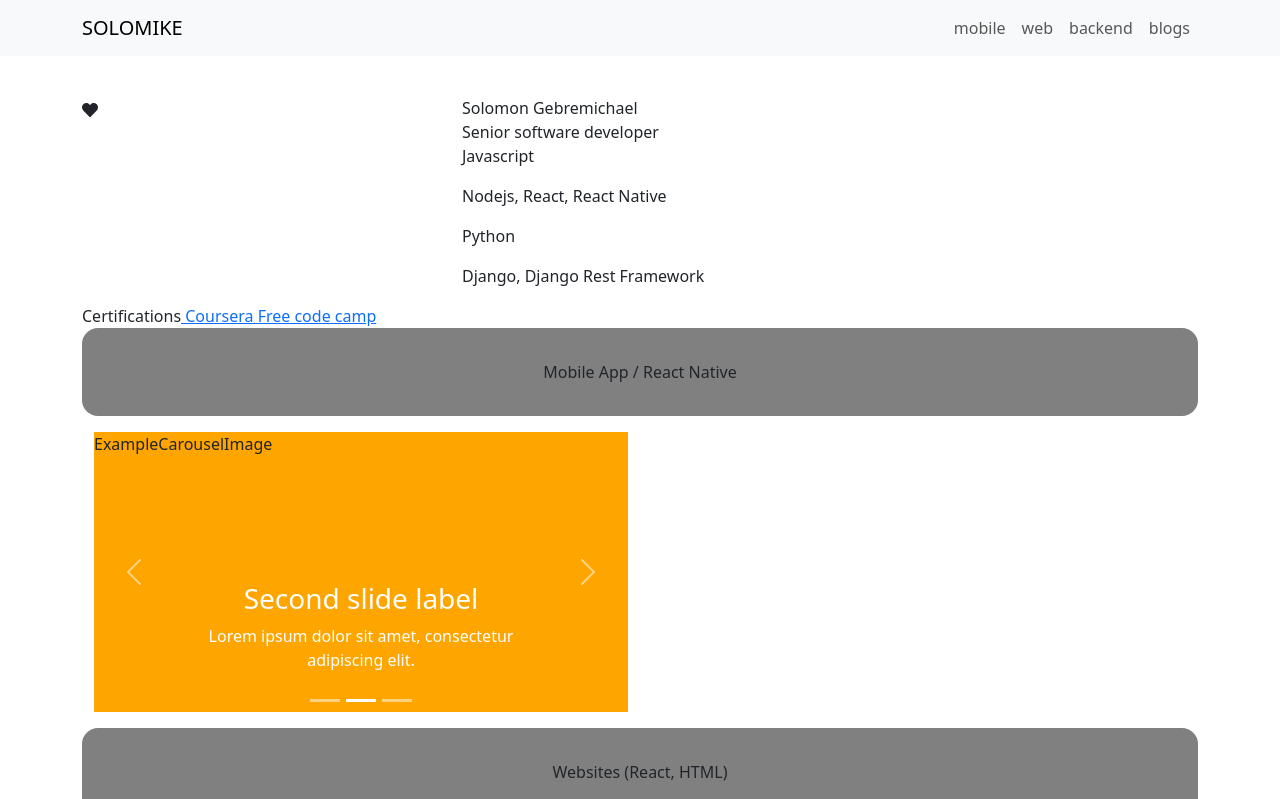
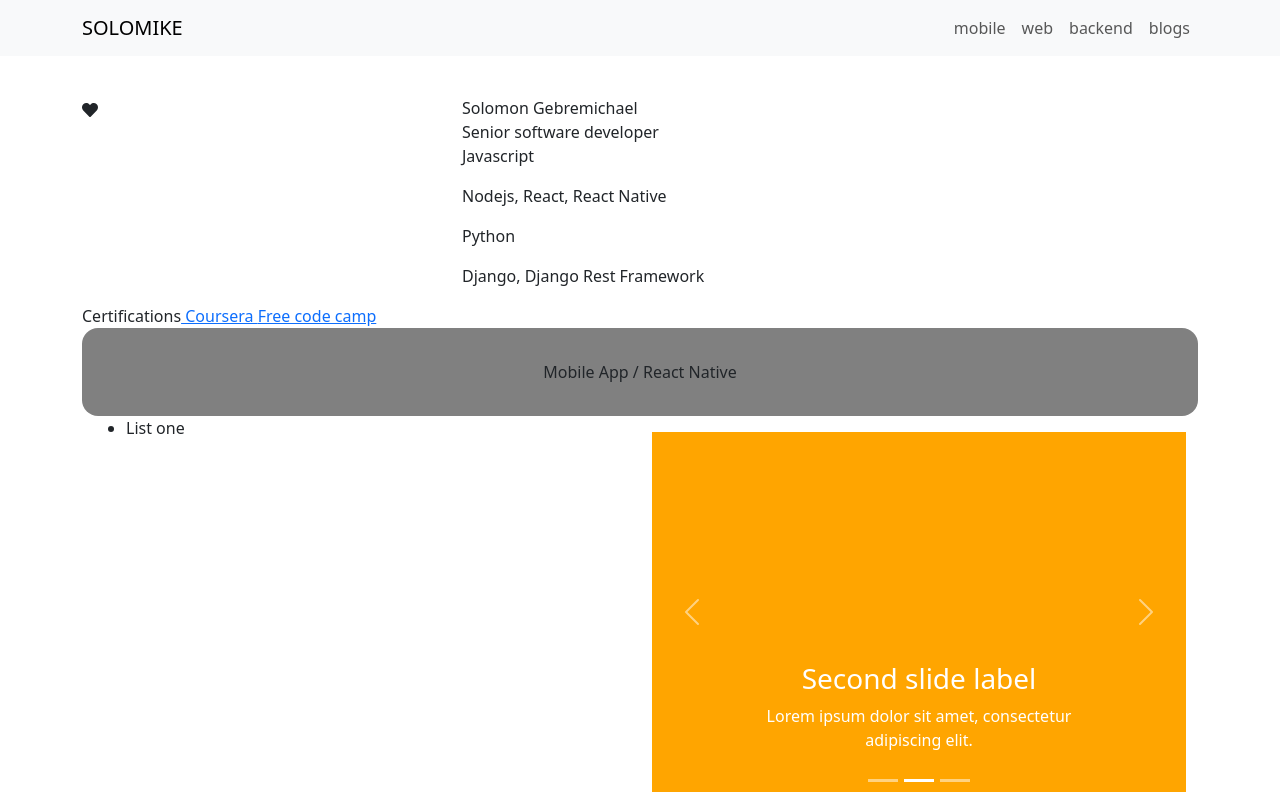
Before and after one commit to Solomon141/solmike, a React (Create React App) app: page / in a window 1280 px wide. Shown: the top 799 px of the page. Built offline with nearby package versions, Linux system fonts and the light colour scheme.

Commit message:
pull not working

```diff
--- a/src/screens/MobileApps.js
+++ b/src/screens/MobileApps.js
@@ -1,6 +1,6 @@
-import { useState } from 'react';
-import Carousel from 'react-bootstrap/Carousel';
-import ExampleCarouselImage from './components/ExampleCarouselImage';
+import { useState } from "react";
+import Carousel from "react-bootstrap/Carousel";
+import ExampleCarouselImage from "./components/ExampleCarouselImage";
 
 function MobileApps() {
   const [index, setIndex] = useState(0);
@@ -11,6 +11,12 @@ function MobileApps() {
   return (
     <div className="container">
       <div className="row">
+        <div className="col-sm-6" style={{ justifyContent:"center", alignItems:"center" }}>
+            <ul>
+              <li>List one</li>
+            </ul>
+        </div>
+
         <div className="col-sm-6">
           <Carousel activeIndex={index} onSelect={handleSelect}>
             <Carousel.Item>
@@ -26,9 +32,7 @@ function MobileApps() {
               <ExampleCarouselImage text="Second slide" />
               <Carousel.Caption>
                 <h3>Second slide label</h3>
-                  <p>
-                    Lorem ipsum dolor sit amet, consectetur adipiscing elit.
-                  </p>
+                <p>Lorem ipsum dolor sit amet, consectetur adipiscing elit.</p>
               </Carousel.Caption>
             </Carousel.Item>
             <Carousel.Item>
@@ -43,7 +47,6 @@ function MobileApps() {
             </Carousel.Item>
           </Carousel>
         </div>
-          <div className="col-sm-6"> </div>
       </div>
     </div>
   );
--- a/src/screens/components/ExampleCarouselImage.js
+++ b/src/screens/components/ExampleCarouselImage.js
@@ -4,13 +4,12 @@ function ExampleCarouselImage() {
   return (
     <div
       style={{
-        height: "35vh",
+        height: "45vh",
         backgroundColor: "orange",
         marginBottom: "2vh",
         marginTop: "2vh",
       }}
     >
-      ExampleCarouselImage
     </div>
   );
 }
```
Lines whose indentation alone changed are shown as unchanged.
